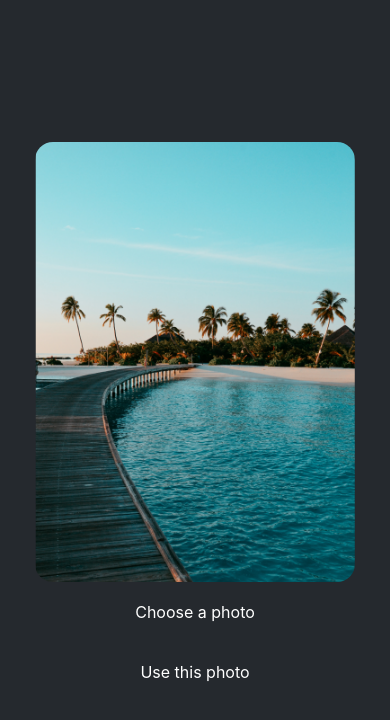
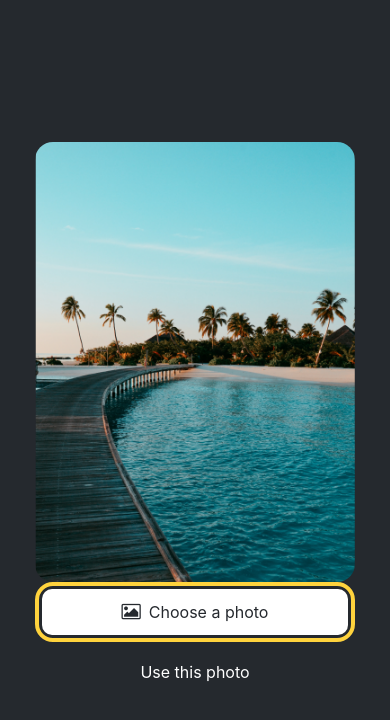
Before and after one commit to ManSangSin/sticker-smash-tutorial, a React Native app: screen / in a window 390 px wide. Shown: the top 720 px of the page. Built offline with nearby package versions, Linux system fonts and the light colour scheme.

Commit message:
pass theme prop to Button component

```diff
--- a/App.js
+++ b/App.js
@@ -12,7 +12,7 @@ export default function App() {
         <ImageViewer placeholderImageSource={PlaceholderImage} />
       </View>
       <View>
-        <Button label="Choose a photo" />
+        <Button label="Choose a photo" theme="primary" />
         <Button label="Use this photo" />
       </View>
       <StatusBar style="auto" />
```
